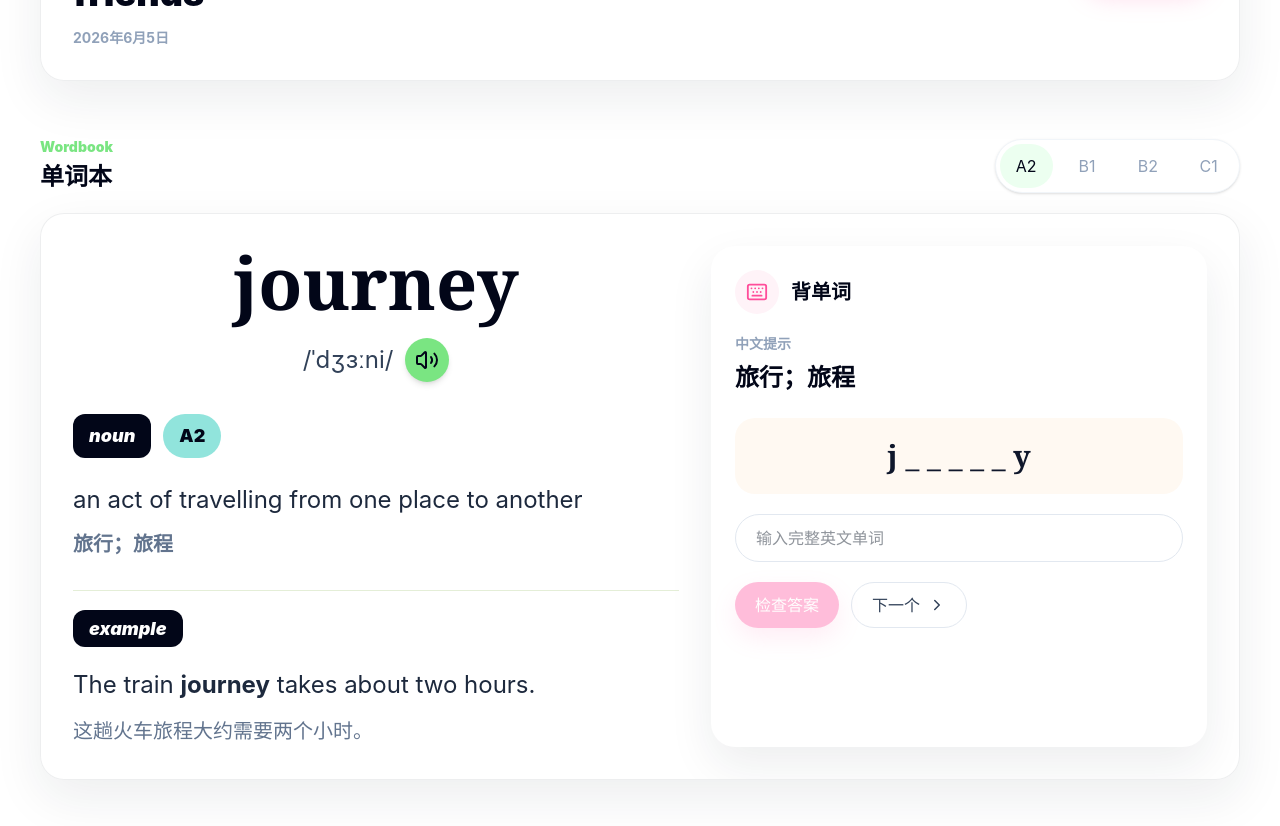
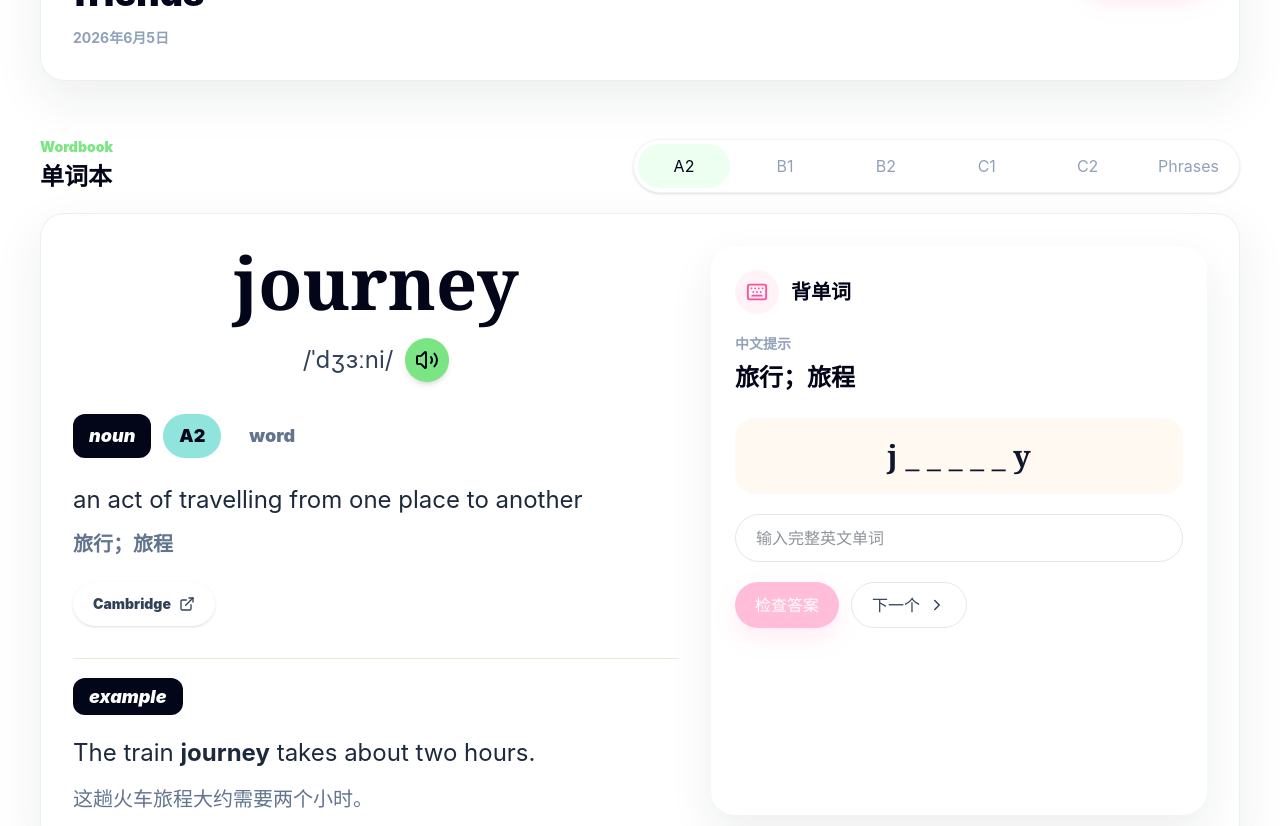
Before and after one commit to ailly2229/Candy-English-Daily, a Next.js app: page / in a window 1280 px wide. Shown: the part 600-1426 px from the top of the page. Built offline with nearby package versions, Linux system fonts and the light colour scheme.

Commit message:
Add Cambridge links and word categories

```diff
--- a/components/Home/WordbookTrainer.tsx
+++ b/components/Home/WordbookTrainer.tsx
@@ -2,7 +2,7 @@
 
 import { useMemo, useState } from "react";
 import { motion } from "framer-motion";
-import { CheckCircle2, ChevronRight, Keyboard, Volume2, XCircle } from "lucide-react";
+import { CheckCircle2, ChevronRight, ExternalLink, Keyboard, Volume2, XCircle } from "lucide-react";
 import { CandyButton } from "@/components/UI/CandyButton";
 import { CandyCard } from "@/components/UI/CandyCard";
 import type { WordLevel, WordbookItem } from "@/lib/wordbook";
@@ -14,7 +14,9 @@ const levelColors: Record<WordLevel, string> = {
   A2: "bg-[#91E4DC] text-slate-950",
   B1: "bg-[#B8E879] text-slate-950",
   B2: "bg-[#FFC971] text-slate-950",
-  C1: "bg-[#BFA2FF] text-slate-950"
+  C1: "bg-[#BFA2FF] text-slate-950",
+  C2: "bg-[#FF7EB6] text-white",
+  Phrases: "bg-slate-950 text-white"
 };
 
 function maskWord(word: string) {
@@ -76,7 +78,7 @@ export function WordbookTrainer({ words }: { words: WordbookItem[] }) {
           <h2 className="mt-1 text-2xl font-black text-slate-950">单词本</h2>
         </div>
 
-        <div className="grid grid-cols-4 gap-2 rounded-full border border-slate-100 bg-white p-1 shadow-sm">
+        <div className="grid grid-cols-3 gap-2 rounded-[24px] border border-slate-100 bg-white p-1 shadow-sm sm:grid-cols-6 sm:rounded-full">
           {WORD_LEVELS.map((item) => {
             const active = level === item;
 
@@ -126,10 +128,23 @@ export function WordbookTrainer({ words }: { words: WordbookItem[] }) {
               <span className={`rounded-full px-4 py-2 text-lg font-black ${levelColors[currentWord.level]}`}>
                 {currentWord.level}
               </span>
+              <span className="rounded-full bg-white px-4 py-2 text-lg font-black text-slate-500">
+                {currentWord.category === "phrase" ? "phrase" : "word"}
+              </span>
             </div>
 
             <p className="mt-6 text-2xl leading-9 text-slate-800">{currentWord.definition}</p>
             <p className="mt-3 text-xl font-bold text-slate-500">{currentWord.meaning}</p>
+
+            <a
+              className="candy-button mt-6 inline-flex min-h-11 items-center justify-center gap-2 rounded-full bg-white px-5 py-2.5 text-sm font-black text-slate-700 shadow-sm"
+              href={currentWord.cambridgeUrl}
+              rel="noreferrer"
+              target="_blank"
+            >
+              Cambridge
+              <ExternalLink size={16} />
+            </a>
 
             <div className="mt-8 border-t border-[#E4EED7] pt-6">
               <span className="rounded-xl bg-slate-950 px-4 py-2 text-lg font-black italic text-white">
--- a/data/wordbook.json
+++ b/data/wordbook.json
@@ -2,121 +2,205 @@
   {
     "word": "journey",
     "level": "A2",
+    "category": "word",
     "phonetic": "/ˈdʒɜːni/",
     "partOfSpeech": "noun",
     "definition": "an act of travelling from one place to another",
     "meaning": "旅行；旅程",
     "example": "The train journey takes about two hours.",
-    "exampleZh": "这趟火车旅程大约需要两个小时。"
+    "exampleZh": "这趟火车旅程大约需要两个小时。",
+    "cambridgeUrl": "https://dictionary.cambridge.org/dictionary/english-chinese-simplified/journey"
   },
   {
     "word": "healthy",
     "level": "A2",
+    "category": "word",
     "phonetic": "/ˈhelθi/",
     "partOfSpeech": "adjective",
     "definition": "good for your body or mind",
     "meaning": "健康的；有益健康的",
     "example": "Fruit is a healthy snack.",
-    "exampleZh": "水果是一种健康零食。"
+    "exampleZh": "水果是一种健康零食。",
+    "cambridgeUrl": "https://dictionary.cambridge.org/dictionary/english-chinese-simplified/healthy"
   },
   {
     "word": "improve",
     "level": "A2",
+    "category": "word",
     "phonetic": "/ɪmˈpruːv/",
     "partOfSpeech": "verb",
     "definition": "to become better, or to make something better",
     "meaning": "改善；提高",
     "example": "Listening every day can improve your English.",
-    "exampleZh": "每天听力练习可以提高你的英语。"
+    "exampleZh": "每天听力练习可以提高你的英语。",
+    "cambridgeUrl": "https://dictionary.cambridge.org/dictionary/english-chinese-simplified/improve"
   },
   {
     "word": "confident",
     "level": "B1",
+    "category": "word",
     "phonetic": "/ˈkɒnfɪdənt/",
     "partOfSpeech": "adjective",
     "definition": "feeling sure about your own ability",
     "meaning": "自信的；有把握的",
     "example": "She feels more confident when she speaks English.",
-    "exampleZh": "她说英语时感觉更自信。"
+    "exampleZh": "她说英语时感觉更自信。",
+    "cambridgeUrl": "https://dictionary.cambridge.org/dictionary/english-chinese-simplified/confident"
   },
   {
     "word": "communicate",
     "level": "B1",
+    "category": "word",
     "phonetic": "/kəˈmjuːnɪkeɪt/",
     "partOfSpeech": "verb",
     "definition": "to share information, ideas or feelings with someone",
     "meaning": "交流；沟通",
     "example": "People communicate in many different ways.",
-    "exampleZh": "人们用许多不同方式交流。"
+    "exampleZh": "人们用许多不同方式交流。",
+    "cambridgeUrl": "https://dictionary.cambridge.org/dictionary/english-chinese-simplified/communicate"
   },
   {
     "word": "environment",
     "level": "B1",
+    "category": "word",
     "phonetic": "/ɪnˈvaɪrənmənt/",
     "partOfSpeech": "noun",
     "definition": "the natural world in which people, animals and plants live",
     "meaning": "环境；自然环境",
     "example": "We should protect the environment.",
-    "exampleZh": "我们应该保护环境。"
+    "exampleZh": "我们应该保护环境。",
+    "cambridgeUrl": "https://dictionary.cambridge.org/dictionary/english-chinese-simplified/environment"
   },
   {
     "word": "federal",
     "level": "B2",
+    "category": "word",
     "phonetic": "/ˈfedərəl/",
     "partOfSpeech": "adjective",
     "definition": "relating to a system where states have their own governments but are united under a central government",
     "meaning": "联邦制的；联邦政府的",
     "example": "The federal government makes laws that apply to all states.",
-    "exampleZh": "联邦政府制定适用于所有州的法律。"
+    "exampleZh": "联邦政府制定适用于所有州的法律。",
+    "cambridgeUrl": "https://dictionary.cambridge.org/dictionary/english-chinese-simplified/federal"
   },
   {
     "word": "complex",
     "level": "B2",
+    "category": "word",
     "phonetic": "/ˈkɒmpleks/",
     "partOfSpeech": "adjective",
     "definition": "involving many different but connected parts",
     "meaning": "复杂的",
     "example": "Climate change is a complex problem.",
-    "exampleZh": "气候变化是一个复杂的问题。"
+    "exampleZh": "气候变化是一个复杂的问题。",
+    "cambridgeUrl": "https://dictionary.cambridge.org/dictionary/english-chinese-simplified/complex"
   },
   {
     "word": "significant",
     "level": "B2",
+    "category": "word",
     "phonetic": "/sɪɡˈnɪfɪkənt/",
     "partOfSpeech": "adjective",
     "definition": "large or important enough to have an effect",
     "meaning": "重要的；显著的",
     "example": "Small habits can make a significant difference.",
-    "exampleZh": "小习惯也能带来显著改变。"
+    "exampleZh": "小习惯也能带来显著改变。",
+    "cambridgeUrl": "https://dictionary.cambridge.org/dictionary/english-chinese-simplified/significant"
   },
   {
     "word": "resilience",
     "level": "C1",
+    "category": "word",
     "phonetic": "/rɪˈzɪliəns/",
     "partOfSpeech": "noun",
     "definition": "the ability to become strong again after something difficult",
     "meaning": "韧性；复原力",
     "example": "Learning a language builds patience and resilience.",
-    "exampleZh": "学习一门语言会培养耐心和韧性。"
+    "exampleZh": "学习一门语言会培养耐心和韧性。",
+    "cambridgeUrl": "https://dictionary.cambridge.org/dictionary/english-chinese-simplified/resilience"
   },
   {
     "word": "interpretation",
     "level": "C1",
+    "category": "word",
     "phonetic": "/ɪnˌtɜːprəˈteɪʃn/",
     "partOfSpeech": "noun",
     "definition": "the particular way in which something is understood",
     "meaning": "理解；解释",
     "example": "Every reader may have a different interpretation of the poem.",
-    "exampleZh": "每位读者对这首诗都可能有不同的理解。"
+    "exampleZh": "每位读者对这首诗都可能有不同的理解。",
+    "cambridgeUrl": "https://dictionary.cambridge.org/dictionary/english-chinese-simplified/interpretation"
   },
   {
     "word": "sustainable",
     "level": "C1",
+    "category": "word",
     "phonetic": "/səˈsteɪnəbl/",
     "partOfSpeech": "adjective",
     "definition": "able to continue for a long time without causing damage",
     "meaning": "可持续的",
     "example": "Many cities are looking for sustainable ways to grow.",
-    "exampleZh": "许多城市都在寻找可持续的发展方式。"
+    "exampleZh": "许多城市都在寻找可持续的发展方式。",
+    "cambridgeUrl": "https://dictionary.cambridge.org/dictionary/english-chinese-simplified/sustainable"
+  },
+  {
+    "word": "ubiquitous",
+    "level": "C2",
+    "category": "word",
+    "phonetic": "/juːˈbɪkwɪtəs/",
+    "partOfSpeech": "adjective",
+    "definition": "seeming to be everywhere",
+    "meaning": "无处不在的",
+    "example": "Smartphones have become ubiquitous in modern life.",
+    "exampleZh": "智能手机在现代生活中已经无处不在。",
+    "cambridgeUrl": "https://dictionary.cambridge.org/dictionary/english-chinese-simplified/ubiquitous"
+  },
+  {
+    "word": "meticulous",
+    "level": "C2",
+    "category": "word",
+    "phonetic": "/məˈtɪkjələs/",
+    "partOfSpeech": "adjective",
+    "definition": "very careful and with great attention to detail",
+    "meaning": "一丝不苟的；极其细心的",
+    "example": "The editor made a meticulous check of every sentence.",
+    "exampleZh": "编辑一丝不苟地检查了每个句子。",
+    "cambridgeUrl": "https://dictionary.cambridge.org/dictionary/english-chinese-simplified/meticulous"
+  },
+  {
+    "word": "come to terms",
+    "level": "Phrases",
+    "category": "phrase",
+    "phonetic": "/kʌm tə tɜːmz/",
+    "partOfSpeech": "phrase",
+    "definition": "to accept a difficult or unpleasant situation",
+    "meaning": "接受；适应",
+    "example": "She needed time to come to terms with the change.",
+    "exampleZh": "她需要时间来接受这个变化。",
+    "cambridgeUrl": "https://dictionary.cambridge.org/dictionary/english/come-to-terms-with"
+  },
+  {
+    "word": "keep in touch",
+    "level": "Phrases",
+    "category": "phrase",
+    "phonetic": "/kiːp ɪn tʌtʃ/",
+    "partOfSpeech": "phrase",
+    "definition": "to continue to communicate with someone",
+    "meaning": "保持联系",
+    "example": "Old friends often keep in touch through group chats.",
+    "exampleZh": "老朋友常常通过群聊保持联系。",
+    "cambridgeUrl": "https://dictionary.cambridge.org/dictionary/english/keep-in-touch"
+  },
+  {
+    "word": "touch your soul",
+    "level": "Phrases",
+    "category": "phrase",
+    "phonetic": "/tʌtʃ jɔː səʊl/",
+    "partOfSpeech": "phrase",
+    "definition": "to affect you deeply on an emotional or spiritual level",
+    "meaning": "触动心灵",
+    "example": "A powerful poem can touch your soul.",
+    "exampleZh": "一首有力量的诗可以触动你的心灵。",
+    "cambridgeUrl": "https://dictionary.cambridge.org/dictionary/english/touch"
   }
 ]
--- a/lib/wordbook.ts
+++ b/lib/wordbook.ts
@@ -1,19 +1,22 @@
 import wordbook from "@/data/wordbook.json";
 
-export type WordLevel = "A2" | "B1" | "B2" | "C1";
+export type WordLevel = "A2" | "B1" | "B2" | "C1" | "C2" | "Phrases";
+export type WordCategory = "word" | "phrase";
 
 export type WordbookItem = {
   word: string;
   level: WordLevel;
+  category: WordCategory;
   phonetic: string;
   partOfSpeech: string;
   definition: string;
   meaning: string;
   example: string;
   exampleZh: string;
+  cambridgeUrl: string;
 };
 
-export const WORD_LEVELS: WordLevel[] = ["A2", "B1", "B2", "C1"];
+export const WORD_LEVELS: WordLevel[] = ["A2", "B1", "B2", "C1", "C2", "Phrases"];
 
 export function getWordbook(): WordbookItem[] {
   return wordbook as WordbookItem[];
```
